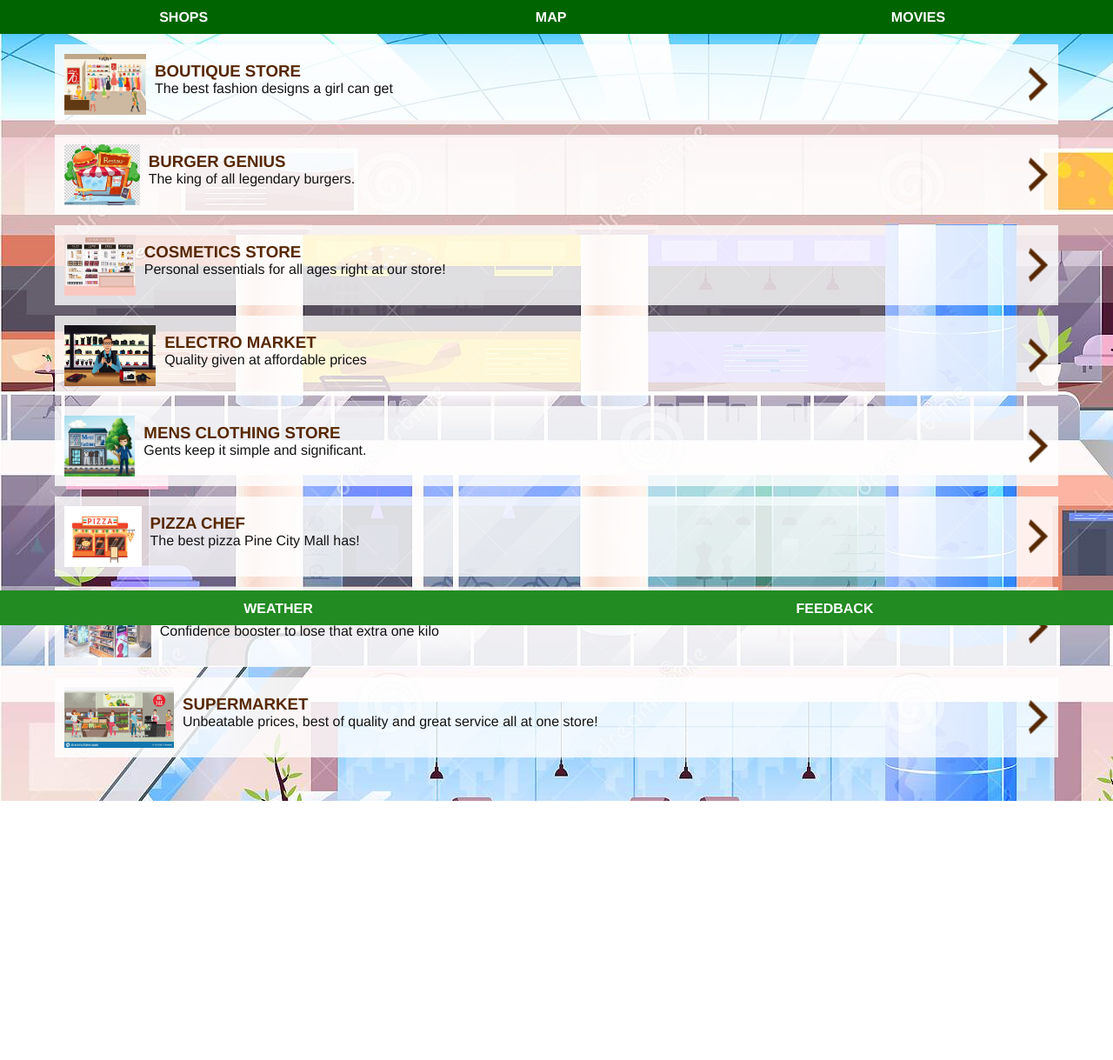
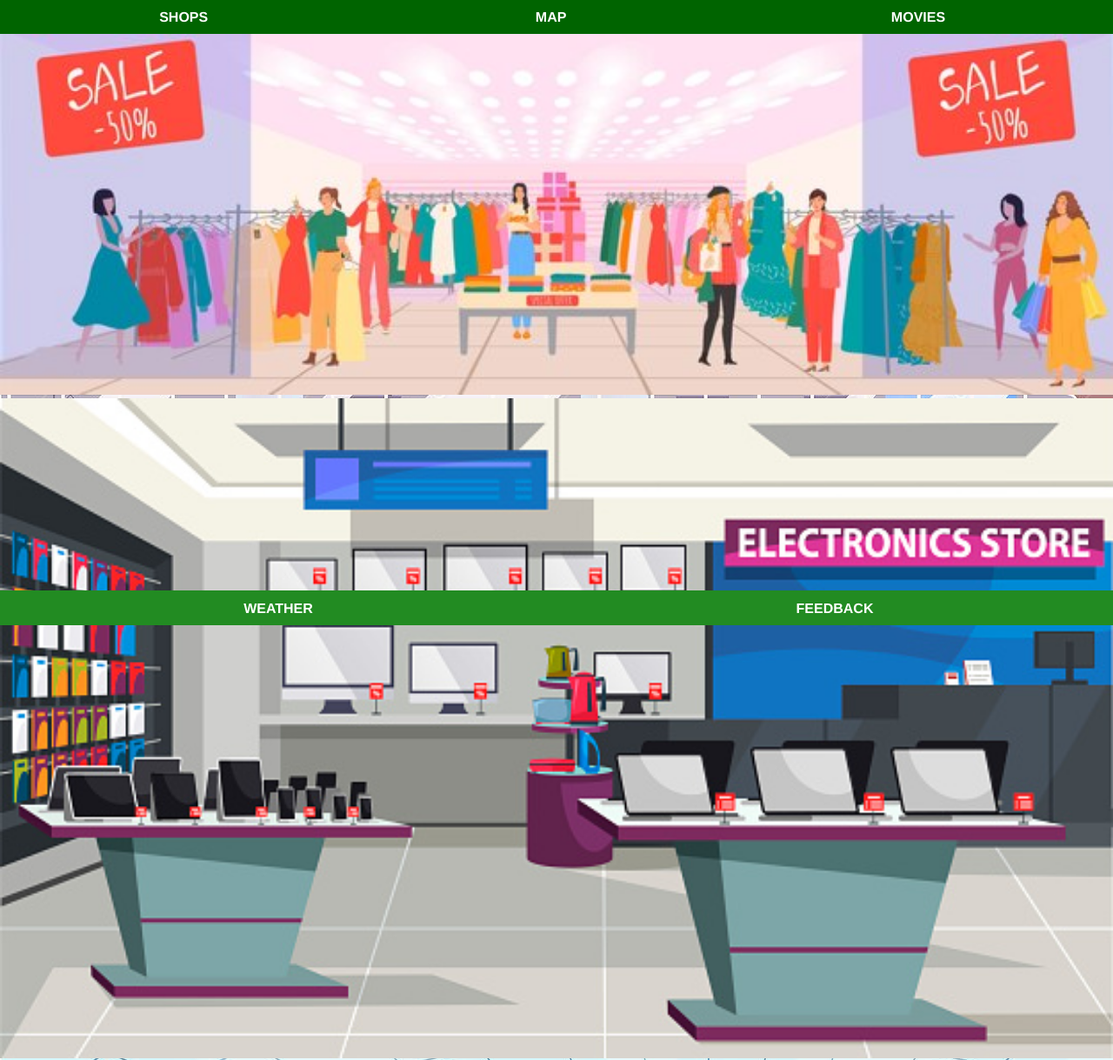
Before and after one commit to Sandah24-ITvarsity/Module-2-Assessment-2, a plain HTML site: page shops.html in a window 1280 px wide. Shown: the part 81-1300 px from the top of the page at 87% size. Before the commit the page ends 1002 px from the top, so only its background shows below. Drawn offline with Linux system fonts and the light colour scheme.

Commit message:
update shops.html

```diff
--- a/shops.html
+++ b/shops.html
@@ -14,6 +14,10 @@
         </div>
         <div id="main">
             <div id="content">
+
+                <img src="images/ladies-boutique-sale.jpg" width="100%"/>
+                <img src="images/electronics.jpg" width="100%"/>
+
                 <a class="info-box" href="boutique.html">
                     <img class="right" src="images/next-arrow.png"/>
                     <img src="images/ladies-boutique-tn.jpg"/>
```
